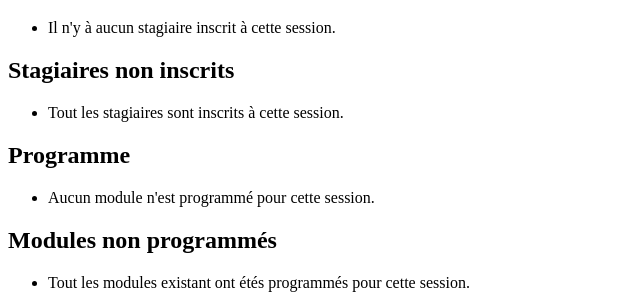
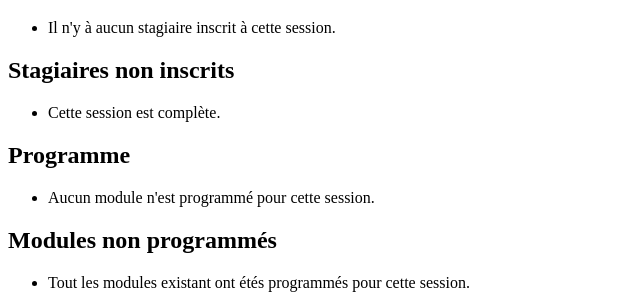
Before and after one commit to Xaphan67/SfSessions, a Symfony app: template templates/session/show.html.twig in a window 1280 px wide. Shown: the part 265-565 px from the top of the page, without its empty margins (0-640 px from the left). Run offline with Twig, Linux system fonts and the light colour scheme; the template is opened without the code that fills it, so the values that code supplies are empty; some libraries are stand-ins or nearby versions.

Commit message:
Ajout : Vérification nombre de place avant inscription d'un stagiaire

```diff
--- a/src/Controller/SessionController.php
+++ b/src/Controller/SessionController.php
@@ -79,12 +79,16 @@ class SessionController extends AbstractController
     #[Route('/session/addStagiaire/{id}/{stagiaire}', name: 'addStagiaire_session')]
     public function addStagiaire(Session $session, Stagiaire $stagiaire, EntityManagerInterface $entityManager): Response
     {
+        // Vérifie qu'il reste des places dans la session
+        if (count($session->getStagiaires()) < $session->getPlaces())
+        {
             // Ajoute le stagiaire à la session
             $session->addStagiaire($stagiaire);
             // Prepare PDO
             $entityManager->persist($session);
             // Execute PDO
             $entityManager->flush();
+        }
 
         // Redirige vers la page de la session
         return $this->redirectToRoute('show_session', ['id' => $session->getId()]);
--- a/templates/session/show.html.twig
+++ b/templates/session/show.html.twig
@@ -30,6 +30,7 @@
 
 <h2>Stagiaires non inscrits</h2>
 <ul>
+    {% if session.stagiaires | length < session.places %}
         {% if stagiairesNonInscrits | length > 0 %}
         {% for stagiaire in stagiairesNonInscrits %}
         <li>{{ stagiaire }} -
@@ -39,6 +40,10 @@
         {% else %}
         <li>Tout les stagiaires sont inscrits à cette session.</li>
         {% endif %}
+    {% else %}
+        <li>Cette session est complète.</li>
+    {% endif %}
+
 
 </ul>
 
```
Lines whose indentation alone changed are shown as unchanged.
